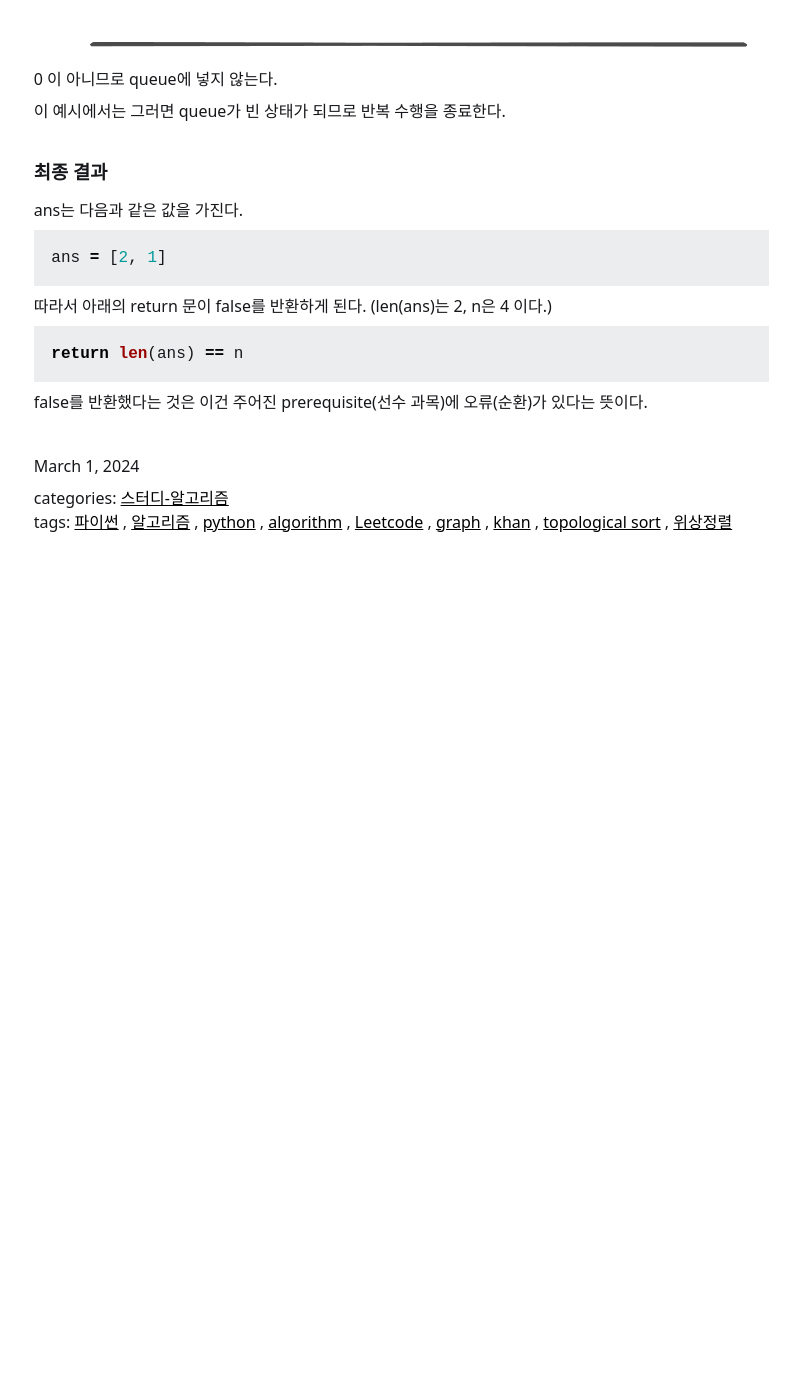
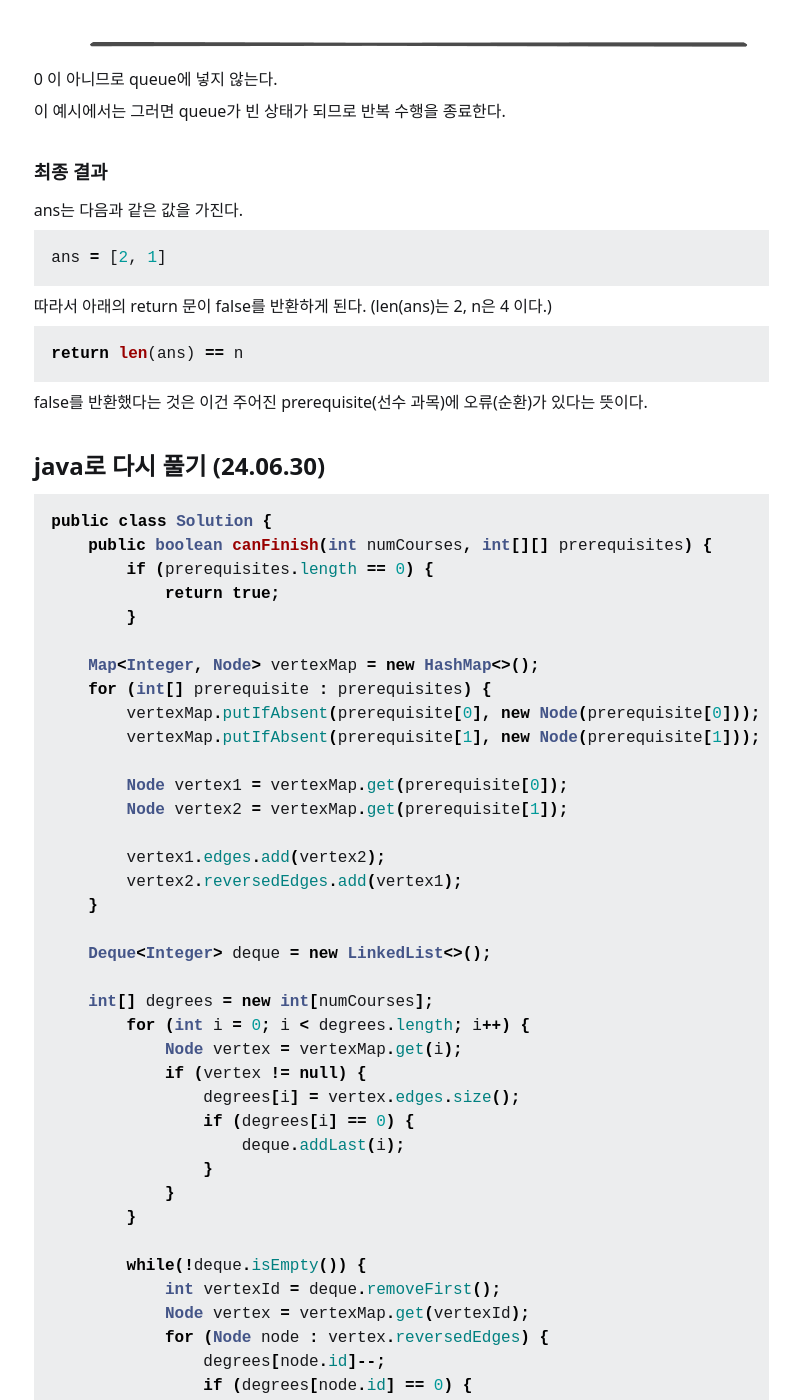
Before and after one commit to dev-jonghoonpark/algorithm-blog, a Jekyll site: the page built from _posts/2024-03-01-leetcode-207.md, in a window 1280 px wide and 1400 px high, scrolled down 3912 px. Shown: the whole window, without its empty margins (319-1119 px from the left). Built offline with Jekyll 4.4.1, drawn with Linux system fonts in a browser that asks for light colours; before the commit the page ends 4542 px from its top, so only the background shows below that; some of the changed text lies outside the part shown.

Commit message:
update post

````diff
--- a/_posts/2024-03-01-leetcode-207.md
+++ b/_posts/2024-03-01-leetcode-207.md
@@ -149,3 +149,71 @@ return len(ans) == n
 ```
 
 false를 반환했다는 것은 이건 주어진 prerequisite(선수 과목)에 오류(순환)가 있다는 뜻이다.
+
+## java로 다시 풀기 (24.06.30)
+
+```java
+public class Solution {
+    public boolean canFinish(int numCourses, int[][] prerequisites) {
+        if (prerequisites.length == 0) {
+            return true;
+        }
+
+    Map<Integer, Node> vertexMap = new HashMap<>();
+    for (int[] prerequisite : prerequisites) {
+        vertexMap.putIfAbsent(prerequisite[0], new Node(prerequisite[0]));
+        vertexMap.putIfAbsent(prerequisite[1], new Node(prerequisite[1]));
+
+        Node vertex1 = vertexMap.get(prerequisite[0]);
+        Node vertex2 = vertexMap.get(prerequisite[1]);
+
+        vertex1.edges.add(vertex2);
+        vertex2.reversedEdges.add(vertex1);
+    }
+
+    Deque<Integer> deque = new LinkedList<>();
+
+    int[] degrees = new int[numCourses];
+        for (int i = 0; i < degrees.length; i++) {
+            Node vertex = vertexMap.get(i);
+            if (vertex != null) {
+                degrees[i] = vertex.edges.size();
+                if (degrees[i] == 0) {
+                    deque.addLast(i);
+                }
+            }
+        }
+
+        while(!deque.isEmpty()) {
+            int vertexId = deque.removeFirst();
+            Node vertex = vertexMap.get(vertexId);
+            for (Node node : vertex.reversedEdges) {
+                degrees[node.id]--;
+                if (degrees[node.id] == 0) {
+                    deque.addLast(node.id);
+                }
+            }
+            vertexMap.remove(vertexId);
+        }
+
+        return vertexMap.isEmpty();
+    }
+}
+
+class Node {
+    int id;
+    List<Node> edges;
+    List<Node> reversedEdges;
+
+    public Node(int id) {
+        this.id = id;
+        edges = new ArrayList<>();
+        reversedEdges = new ArrayList<>();
+    }
+}
+```
+
+### TC, SC
+
+node(vertex)의 수를 `V`, edge의 수를 `E` 라고 하였을 때
+시간 복잡도는 `O(V + E)` 이다. 공간 복잡도는 `O(V + E)`이다.
````
